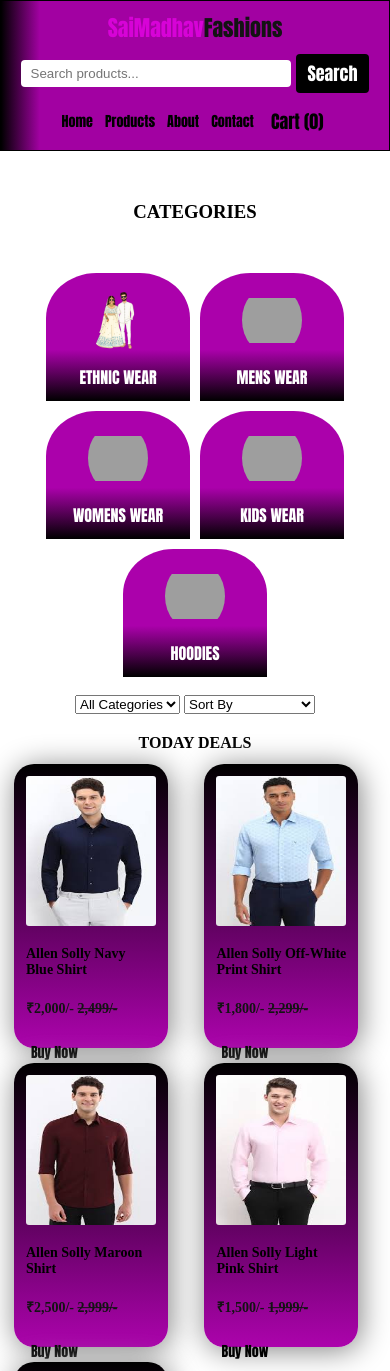
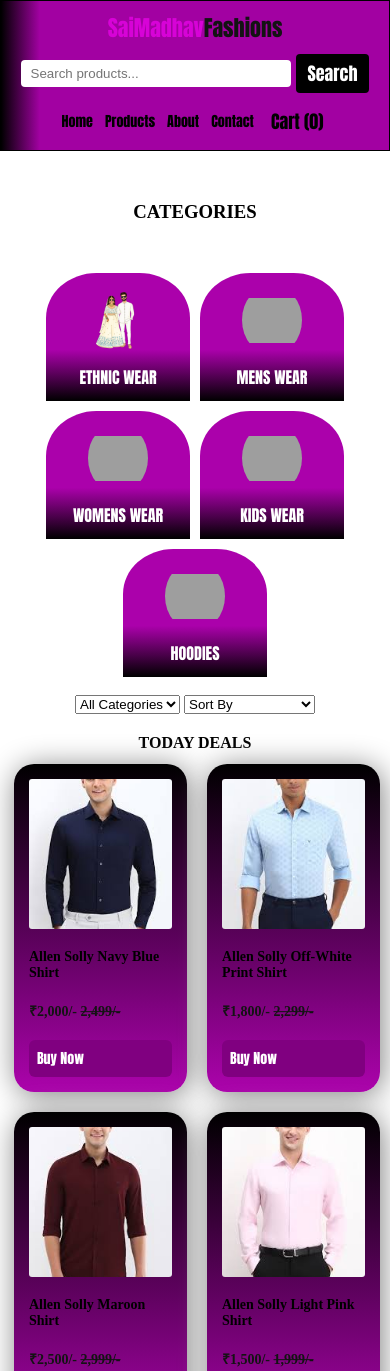
Before and after one commit to SaiMadhav-git-24/saimadhavfashions, a plain HTML site: page index.html in a window 390 px wide. Shown: the top 1371 px of the page. Drawn offline with Linux system fonts and the light colour scheme; grey boxes are pictures that could not be loaded.

Commit message:
Update home page design for mobile

```diff
--- a/ecommerce.css
+++ b/ecommerce.css
@@ -233,7 +233,7 @@
     box-shadow: 2px 3px 30px gray;
     border-radius: 20px;
     background: linear-gradient(black,rgb(172, 3, 172));
-    color: black;
+    color: white;
     font-weight:bolder;
     font-size: large;
     height: 350px;
@@ -409,10 +409,14 @@
     .deal3,
     .deal4,
     .deal5{
-        width: 130px;
-        height: 260px;
+        width: 100%;
+        height: auto;              /* IMPORTANT: remove fixed height */
+        min-height: 300px;         /* keeps card balanced */
         padding: 12px;
         font-size: 14px;
+        display: flex;
+        flex-direction: column;
+        justify-content: space-between;   /* pushes button to bottom */
     }
 
     .deal1 img,
@@ -421,7 +425,8 @@
     .deal4 img,
     .deal5 img{
         height: 150px;
-        width: 130px;
+        width: 100%;
+        object-fit: cover;
     }
 
     .deal1 button,
@@ -430,6 +435,8 @@
     .deal4 button,
     .deal5 button{
         font-size: 14px;
+        margin-top: auto;          /* keeps button at bottom */
+        align-self: center;
     }
 }
 
@@ -590,7 +597,7 @@
     font-size: 16px;
 }
 
-/* Stop animation for product name (first span inside deal) */
+/* Stop animation for product name */
 .deal1 span:first-of-type,
 .deal2 span:first-of-type,
 .deal3 span:first-of-type,
@@ -598,3 +605,40 @@
 .deal5 span:first-of-type{
     animation: none;
 }
+
+/* ================= MOBILE PRODUCT FIX ================= */
+
+@media (max-width:480px){
+
+    .clothes{
+        grid-template-columns: 1fr 1fr;
+        gap: 20px;
+    }
+
+    .product{
+        width: 100% !important;
+        height: auto !important;
+        min-height: 320px;
+        display: flex;
+        flex-direction: column;
+        justify-content: space-between;
+        padding: 15px;
+        box-sizing: border-box;
+    }
+
+    .product img{
+        width: 100%;
+        height: 150px;
+        object-fit: cover;
+    }
+
+    .product button{
+        margin-top: auto;
+        width: 100%;
+        padding: 8px;
+        background: purple !important;
+        color: white;
+        font-size: 14px;
+        border-radius: 6px;
+    }
+}
```
